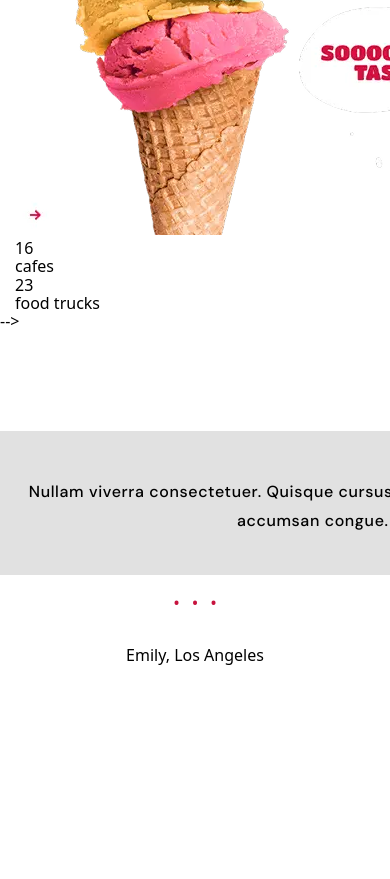
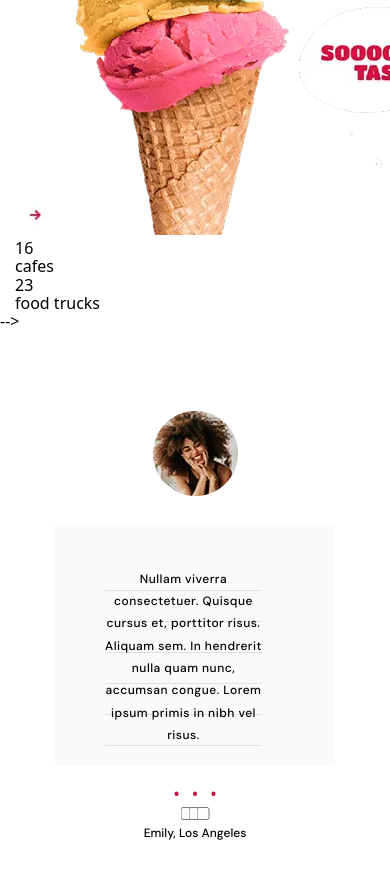
Before and after one commit to Nazar612/IceCream-Project, a website built with Parcel: page src/index.html in a window 390 px wide. Shown: the part 1043-1922 px from the top of the page. Before the commit the page ends 1742 px from the top, so only its background shows below. Built offline with nearby package versions, Linux system fonts and the light colour scheme.

Commit message:
IceCream-Project

```diff
--- a/src/components/review.html
+++ b/src/components/review.html
@@ -2,18 +2,19 @@
     <div class="container">
         <div class="slide__container">
 
-            <!-- <input class="checkbox1" type="checkbox">
+            <input class="checkbox1 mainCheckbox" type="checkbox">
 
-           <input class="checkbox2" type="checkbox">
+           <input class="checkbox2 mainCheckbox" type="checkbox">
 
-            <input class="checkbox3" type="checkbox"> -->
+            <input class="checkbox3 mainCheckbox" type="checkbox">
 
             <div class="div_move">
             <div class="review_parent">
                  <img src="../assets/img/desktop/x1/desktopPerson1X1.webp" alt="" class="avatar1">
             <div class="review">
                   <p class="review__text">
-                    Nullam viverra consectetuer. Quisque cursus et, porttitor risus. Aliquam sem. In hendrerit nulla quam nunc, accumsan congue. Lorem ipsum primis in nibh vel risus.
+                    Nullam viverra consectetuer. Quisque cursus et, porttitor risus. Aliquam sem. In hendrerit
+                     nulla quam nunc, accumsan congue. Lorem ipsum primis in nibh vel risus.
                      </p>
             </div>
         </div>
@@ -22,7 +23,8 @@
             <img src="../assets/img/desktop/x1/desktopPerson2X1.webp" alt="" class="avatar1">
              <div class="review">
                  <p class="review__text">
-                    Nullam viverra consectetuer. Quisque cursus et, porttitor risus. Aliquam sem. In hendrerit<br> nulla quam nunc, accumsan congue. Lorem ipsum primis in nibh vel risus.
+                    Nullam viverra consectetuer. Quisque cursus et, porttitor risus. Aliquam sem. In hendrerit
+                     nulla quam nunc, accumsan congue. Lorem ipsum primis in nibh vel risus.
                      </p>
             </div>
             </div>
@@ -31,7 +33,8 @@
     <img src="../assets/img/desktop/x1/desktopPerson3X1.webp" alt="" class="avatar1">
              <div class="review">
                   <p class="review__text">
-                    Nullam viverra consectetuer. Quisque cursus et, porttitor risus. Aliquam sem. In hendrerit nulla quam nunc, accumsan congue. Lorem ipsum primis in nibh vel risus.
+                    Nullam viverra consectetuer. Quisque cursus et, porttitor risus. Aliquam sem. In hendrerit
+                     nulla quam nunc, accumsan congue. Lorem ipsum primis in nibh vel risus.
                      </p>
             </div>
             </div>
@@ -39,13 +42,11 @@
 
         </div>
             <ul class="reviews_list">
-
             <li class="reviews_list_item"><span class="list_item_span">.</span></li>
 
             <li class="reviews_list_item"><span class="list_item_span">.</span></li>
 
             <li class="reviews_list_item"><span class="list_item_span">.</span></li>
-
             </ul>
 
         <p class="reviews__info">Emily, Los Angeles</p>
--- a/src/sass/details/_review.scss
+++ b/src/sass/details/_review.scss
@@ -1,7 +1,32 @@
+.reviews{
+    position: relative;
+    padding-top:123px ;
+    padding-bottom: 132px;
+
+@media(max-width:1199px) {
+    padding-top:121px;
+    padding-bottom: 119px;
+}
+
+@media(max-width: 767px) {
+    padding-top: 80px;
+    padding-bottom: 86px;
+}
+
+}
+
 .slide__container {
-    overflow: hidden;
+    overflow-x: hidden;
     width: 926px;
     margin: 0 auto;
+
+    @media(max-width:1199px) {
+        width: 620px;
+    }
+
+    @media(max-width:767px) {
+        width: 280px;
+    }
 }
 
 .div_move {
@@ -10,8 +35,26 @@
     text-align: center;
     transform: translate(100%);
     animation: slider 20s linear;
-    animation-direction: alternate;
     animation-iteration-count: infinite;
+}
+
+.mainCheckbox {
+    position: absolute;
+    z-index: 100;
+    top: 78%;
+    transform: translateX(-50%);
+}
+
+.checkbox1 {
+    left: 48%;
+}
+
+.checkbox2 {
+    left:50%;
+}
+
+.checkbox3 {
+    left:52% ;
 }
 
 @keyframes slider {
@@ -30,40 +73,44 @@
 
 // @keyframes slider1 {
 //     50% {
+
+
 //         transform: translate(100%);
 //     }
 // }
 
 // @keyframes slider2 {
-//     75% {
+//     from {
+//         transform: translate(100%);
+//     }
+
+//     to {
 //         transform: translate(0%);
 //     }
 // }
 
 // @keyframes slider3 {
-//     100% {
+//     from {
+//         transform: translate(100%);
+//     }
+//     to {
 //         transform: translate(-100%);
 //     }
 // }
 
 
-// .slide__container + .checkbox1 .div_move {
-//     &:checked {
+// .slide__container .mainCheckbox:checked + .div_move{
 //          animation: slider1 1s linear;
-//     }
 // }
 
-// .slide__container .checkbox2 + .div_move {
-//     &:checked {
-//          animation: slider2 1s linear;
-//     }
+// .slide__container .mainCheckbox:checked + .div_move{
+//          animation:  slider3 1s linear;
 // }
 
-// .checkbox3 {
-//     &:checked {
+// .slide__container .mainCheckbox:checked + .div_move{
 //          animation: slider3 1s linear;
-//     }
 // }
+
 
 .avatar1 {
     display: block;
@@ -75,11 +122,26 @@
     display: flex;
     gap: 10px;
     margin-bottom: 34px;
+    @media(max-width:1199px) {
+        margin-bottom: 20px;
+    }
+
+    @media(max-width:767px) {
+     margin-bottom:24px
+    }
 }
 
 .reviews__info {
     text-align: center;
-    margin-bottom: 35px;
+    font-family: dmSansMedium;
+    font-size: 16px;
+    @media (max-width:1199px) {
+        font-size: 14px;
+    }
+
+    @media (max-width:1199px) {
+        font-size: 12px;
+    }
 }
 
 .reviews_svglist {
@@ -89,14 +151,45 @@
 
 .avatar1 {
     margin-bottom: 15px;
+
+    @media (max-width:1199px) {
+        margin-bottom: 19px;
+    }
+
+    @media (max-width:767px) {
+        margin-bottom: 29px;
+    }
+
 }
 
 .review {
     width: 926px;
     padding-top:46px ;
     padding-bottom:39px ;
-    background-color: #E1E1E1;
+    background-color: #FAFAFA;
+    padding-left:50px;
+    padding-right:54px;
+
+
+    @media (max-width:1199px) {
+    padding-right:36px;
+    padding-left:60px;
+    padding-top:47px;
+    padding-bottom:28px;
+    width: 620px;
+    }
+
+
+    @media (max-width:767px) {
+    padding-left:50px;
+    padding-right:50px;
+    padding-bottom:20px;
+    padding-top:43px;
+    width: 280px;
+    }
 }
+
+
 
 .review__text {
 font-family: dmSansMedium;
@@ -106,8 +199,19 @@
 line-height: 186%;
 text-align: center;
 letter-spacing: 0.04em;
+width: 822px;
 
-color: #000000;
+background-image: repeating-linear-gradient(to top, #E1E1E1 0px 1px, transparent 1px 31px);
+
+ @media (max-width:1199px) {
+    font-size: 14px;
+    width: 460px;
+    }
+
+     @media (max-width:767px) {
+    font-size: 12px;
+    width: 157px;
+    }
 }
 
 .list_item_span {
--- a/src/sass/utils/_container.scss
+++ b/src/sass/utils/_container.scss
@@ -0,0 +1,12 @@
+.container {
+    max-width: 1050px;
+    margin: 0 auto;
+    padding: 0px 15px 15px;
+    @media (max-width:1199px) {
+        max-width: 700px;
+    }
+
+    @media (max-width:767px) {
+        max-width: 320px;
+    }
+  }
```
Lines whose indentation alone changed are shown as unchanged.
